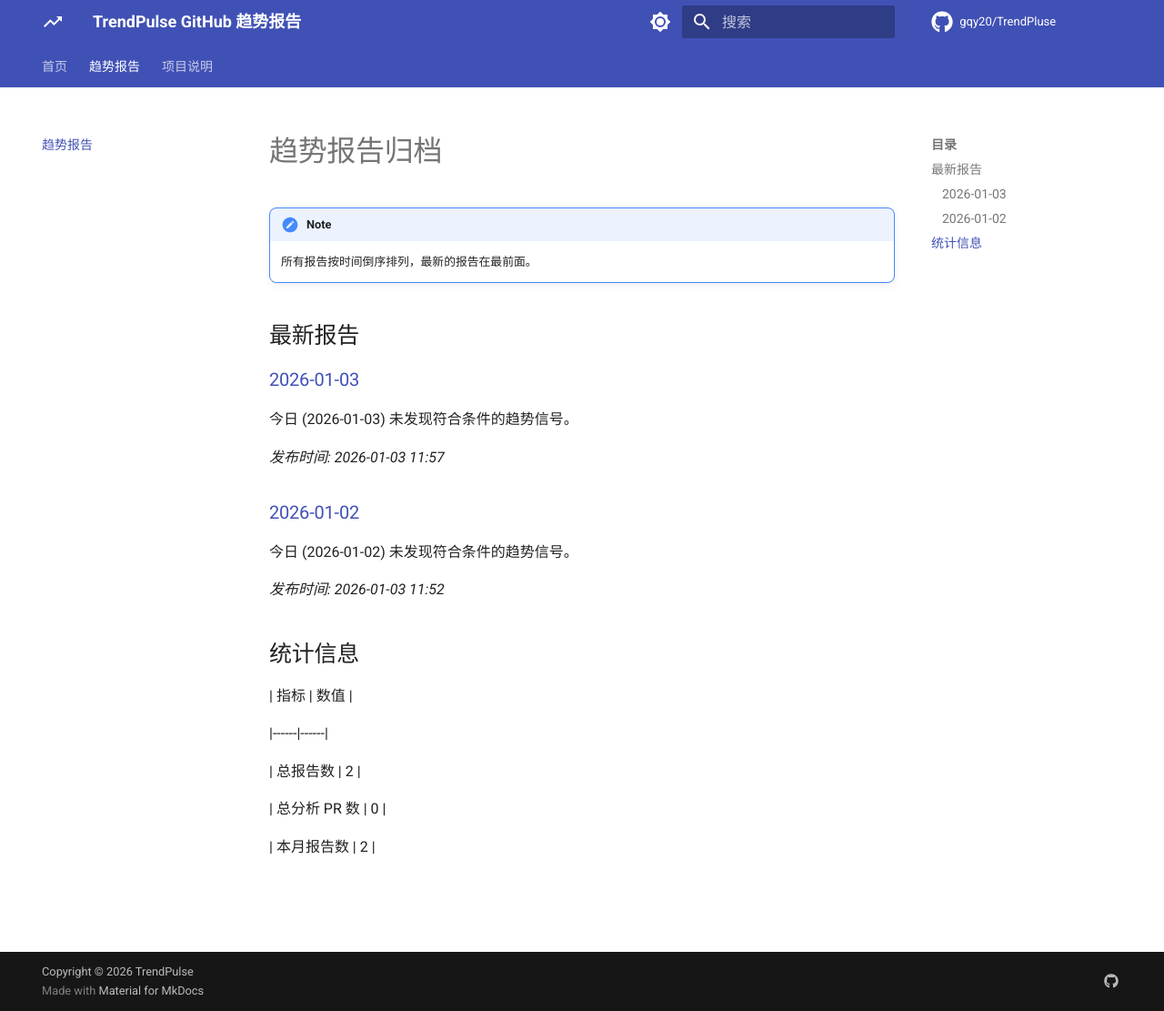
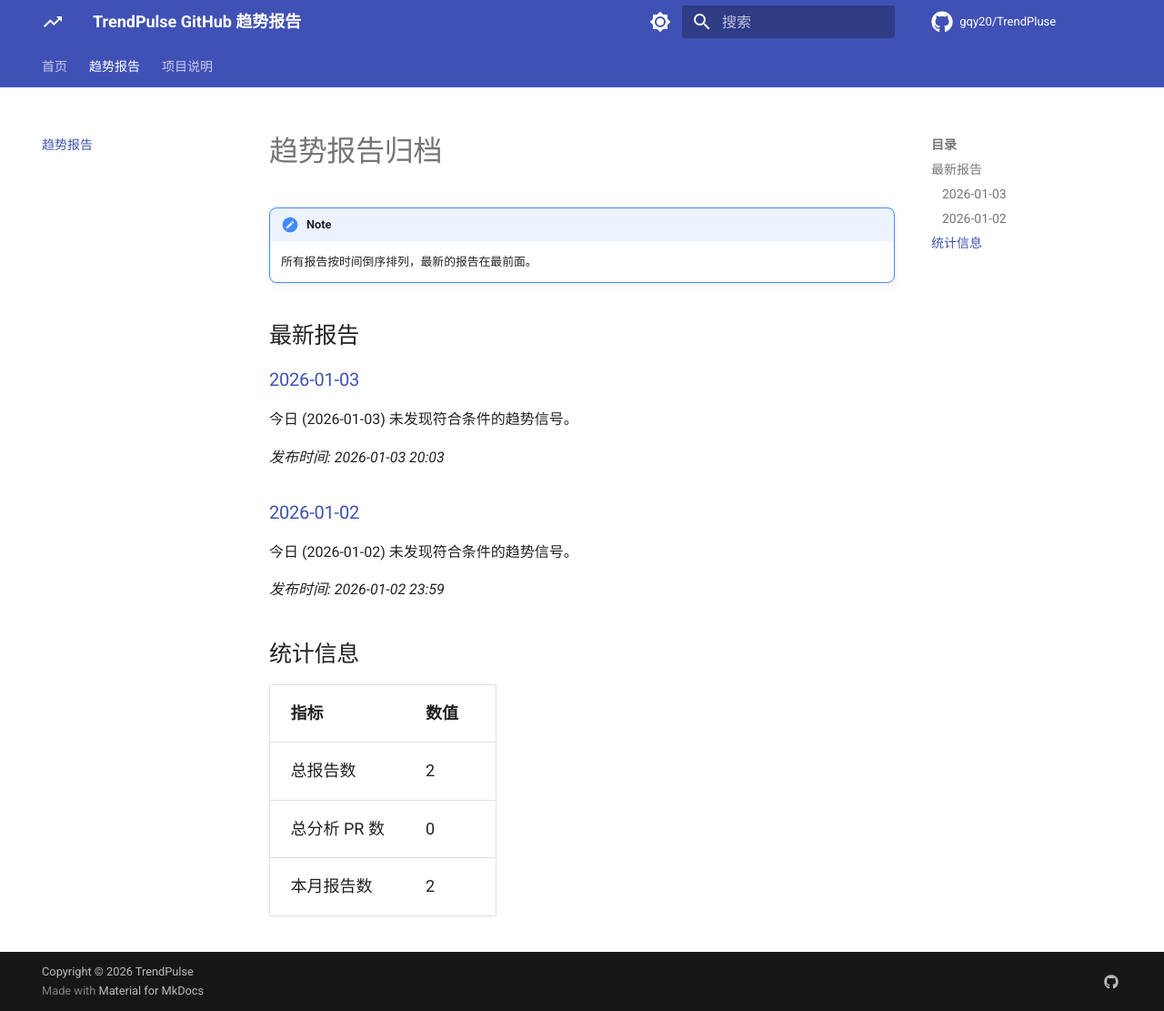
Before and after one commit to gqy20/TrendPluse, an MkDocs documentation site: the page built from docs/reports/index.md, in a window 1280 px wide and 1111 px high. Shown: the whole window at 91% size. Built offline with MkDocs 1.6.1 and Material for MkDocs 9.7.7, drawn with Linux system fonts in a browser that asks for light colours; nearby versions of some CDN libraries; library files that are not in the unit come from our copies; comment, search, counter and statistics services are not loaded.

Commit message:
fix: 修正报告索引表格渲染问题
问题：使用 "\n".join() 导致表格行之间有空行
原因：列表元素已包含 \n，join 再次添加换行符导致多余空行
解决：改用 "".join() 直接拼接元素

🤖 Generated with [Claude Code](https://claude.com/claude-code)

Co-Authored-By: Claude <noreply@anthropic.com>

```diff
--- a/docs/reports/index.md
+++ b/docs/reports/index.md
@@ -1,47 +1,24 @@
 # 趋势报告归档
-
 !!! note
-
     所有报告按时间倒序排列，最新的报告在最前面。
 
-
-
 ## 最新报告
-
 ### [2026-01-03](report-2026-01-03.md)
-
-
 
 今日 (2026-01-03) 未发现符合条件的趋势信号。
 
-
-
-*发布时间: 2026-01-03 11:57*
-
-
+*发布时间: 2026-01-03 20:03*
 
 ### [2026-01-02](report-2026-01-02.md)
 
-
-
 今日 (2026-01-02) 未发现符合条件的趋势信号。
 
-
-
-*发布时间: 2026-01-03 11:52*
-
-
+*发布时间: 2026-01-02 23:59*
 
 ## 统计信息
 
-
-
 | 指标 | 数值 |
-
 |------|------|
-
 | 总报告数 | 2 |
-
 | 总分析 PR 数 | 0 |
-
 | 本月报告数 | 2 |
```
Also changed, not shown: 1 other file.
